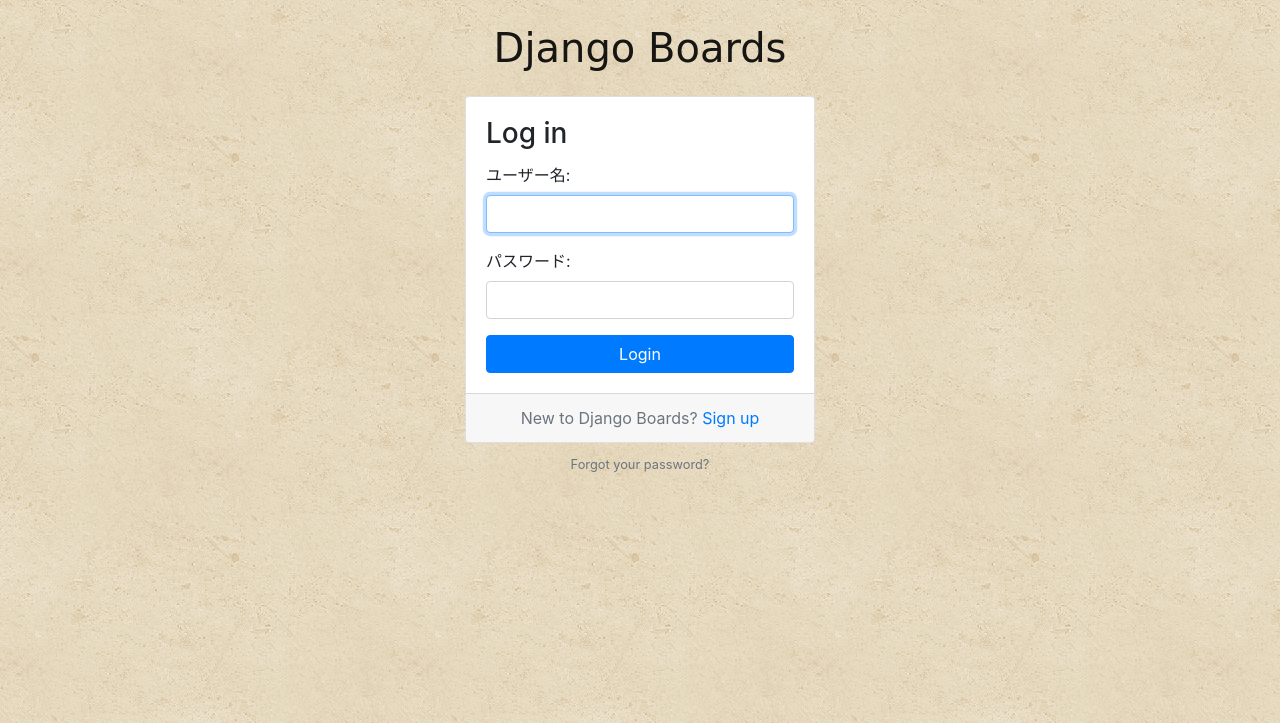
After one commit to shunsuke-t/board, a Django app: page /login/ in a window 1280 px wide. The commit adds this page. Shown: the top 723 px of the page. Run offline with Django 3.2, Linux system fonts and the light colour scheme; some libraries are stand-ins or nearby versions; some web fonts are replaced.

Commit message:
#22 is done

```diff
--- /dev/null
+++ b/myproject/boards/templatetags/form_tags.py
@@ -0,0 +1,19 @@
+from django import template
+
+register = template.Library()
+
+
+@register.filter
+def field_type(bound_field):
+    return bound_field.field.widget.__class__.__name__
+
+
+@register.filter
+def input_class(bound_field):
+    css_class = ''
+    if bound_field.form.is_bound:
+        if bound_field.errors:
+            css_class = 'is-invalid'
+        elif field_type(bound_field) != 'PasswordInput':
+            css_class = 'is-valid'
+    return 'form-control {}'.format(css_class)
--- a/myproject/myproject/settings.py
+++ b/myproject/myproject/settings.py
@@ -130,6 +130,7 @@ USE_TZ = True
 
 STATIC_URL = '/static/'
 
+LOGIN_REDIRECT_URL = 'home'
 LOGOUT_REDIRECT_URL = 'home'
 
 INTERNAL_IPS = ['127.0.0.1', '192.168.33.1']
--- a/myproject/myproject/urls.py
+++ b/myproject/myproject/urls.py
@@ -24,6 +24,7 @@ urlpatterns = [
     # use Function views
     path('', views.home, name='home'),
     path('signup/', accounts_views.signup, name='signup'),
+    path('login/', auth_views.LoginView.as_view(template_name='login.html'), name='login'),
     path('logout/', auth_views.LogoutView.as_view(), name='logout'),
 
     # use Including another URLconf
--- a/myproject/templates/base.html
+++ b/myproject/templates/base.html
@@ -33,7 +33,7 @@
                     </ul>
                     {% else %}
                     <form class="form-inline ml-auto">
-                        <a href="#" class="btn btn-outline-secondary">Log in</a>
+                        <a href="{% url 'login' %}" class="btn btn-outline-secondary">Log in</a>
                         <a href="{% url 'signup' %}" class="btn btn-primary ml-2">Sign up</a>
                     </form>
                     {% endif %}
@@ -51,7 +51,7 @@
         </div>
       {% endblock body %}
       <script src="{% static 'js/jquery-3.3.1.min.js' %}"></script>
-      <script src="{% static 'js/poper.min.js' %}"></script>
+      <script src="{% static 'js/popper.min.js' %}"></script>
       <script src="{% static 'js/bootstrap.min.js' %}"></script>
     </body>
 </html>
--- /dev/null
+++ b/myproject/templates/base_accounts.html
@@ -0,0 +1,17 @@
+{% extends 'base.html' %}
+
+{% load static %}
+
+{% block stylesheet %}
+        <link rel="stylesheet" href="{% static 'css/accounts.css' %}">
+{% endblock %}
+
+{% block body %}
+    <div class="container">
+        <h1 class="text-center logo my-4">
+            <a href="{% url 'home' %}">Django Boards</a>
+        </h1>
+        {% block content %}
+        {% endblock %}
+    </div>
+{% endblock %}
--- a/myproject/templates/includes/form.html
+++ b/myproject/templates/includes/form.html
@@ -1,24 +1,22 @@
-{% load widget_tweaks %}
+{% load form_tags widget_tweaks %}
+
+{% if form.non_field_errors %}
+    <div class="alert alert-danger" role="alert">
+      {% for error in form.non_field_errors %}
+        <p{% if forloop.last %} class="mb-0"{% endif %}>{{ error }}</p>
+      {% endfor %}
+    </div>
+{% endif %}
 
 {% for field in form %}
 <div class="form-group">
     {{ field.label_tag }}
-
-    {% if form.is_bound %}
-      {% if field.errors %}
-        {% render_field field class="form-control is-invalid" %}
+    {% render_field field class=field|input_class %}
     {% for error in field.errors %}
         <div class="invalid-feedback">
             {{ error }}
         </div>
     {% endfor %}
-      {% else %}
-        {% render_field field class="form-control is-valid" %}
-      {% endif %}
-    {% else %}
-      {% render_field field class="form-control" %}
-    {% endif %}
-
     {% if field.help_text %}
         <small class="form-text text-muted">
             {{ field.help_text|safe }}
--- /dev/null
+++ b/myproject/templates/login.html
@@ -0,0 +1,28 @@
+{% extends 'base_accounts.html' %}
+
+{% block title %}Log in to Django Boards{% endblock %}
+
+{% block content %}
+    <div class="row justify-content-center">
+        <div class="col-lg-4 col-md-6 col-sm-8">
+            <div class="card">
+                <div class="card-body">
+                    <h3 class="card-title">Log in</h3>
+                    <form method="post" novalidate>
+                        {% csrf_token %}
+                        {% include 'includes/form.html' %}
+                        <button type="submit" class="btn btn-primary btn-block">Login</button>
+                    </form>
+                </div>
+                <div class="card-footer text-muted text-center">
+                    New to Django Boards? <a href="{% url 'signup' %}">Sign up</a>
+                </div>
+            </div>
+            <div class="text-center py-2">
+                <small>
+                    <a href="#" class="text-muted">Forgot your password?</a>
+                </small>
+            </div>
+        </div>
+    </div>
+{% endblock %}
```
Also changed, not shown: myproject/accounts/tests/test_view_signup.py (+3 -3 lines), myproject/boards/tests/test_templatetags.py (added, +35 -0 lines), myproject/boards/tests/tests_views.py (renamed from myproject/boards/tests.py, +3 -3 lines), myproject/templates/signup.html (+4 -13 lines), myproject/boards/templatetags/__init__.py (added), myproject/boards/tests/__init__.py (added), myproject/static/css/accounts.css (renamed from myproject/static/css/account.css). Lines whose indentation alone changed are shown as unchanged.
